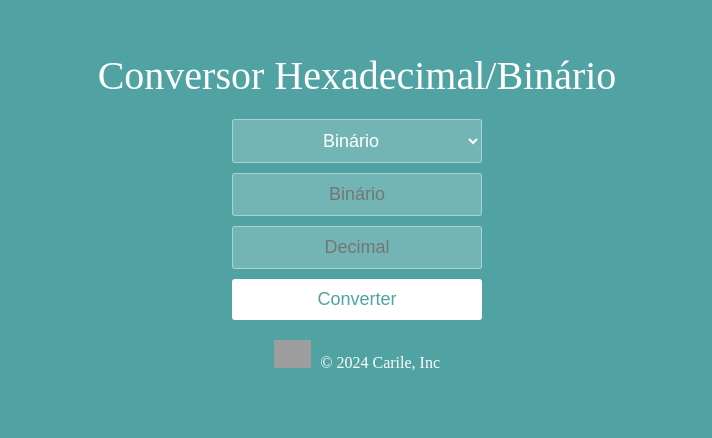
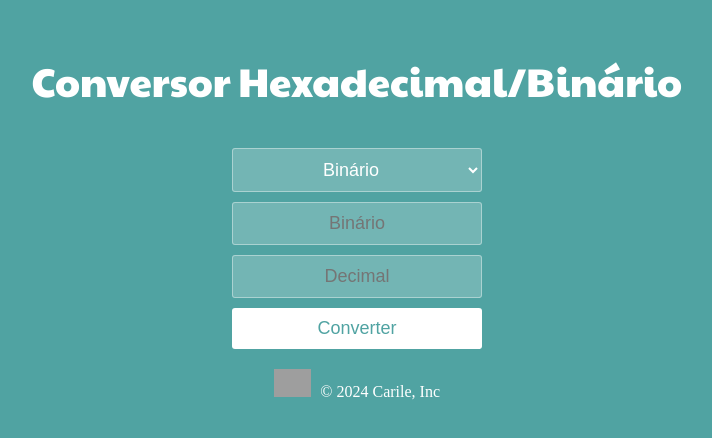
Before and after one commit to carolliie/hexadecimal-converter, a React (Create React App) app: page / in a window 1280 px wide. Shown: the part 136-574 px from the top of the page, without its empty margins (283-995 px from the left). Built offline with nearby package versions, Linux system fonts and the light colour scheme; grey boxes are pictures that could not be loaded.

Commit message:
title font

```diff
--- a/public/styles.css
+++ b/public/styles.css
@@ -28,7 +28,7 @@ form {
   position: relative;
 }
 
-title h1 {
+.title {
   font-family: "Paytone One", sans-serif;
   font-weight: 400;
   font-style: normal;
--- a/src/components/Form.jsx
+++ b/src/components/Form.jsx
@@ -41,7 +41,7 @@ function Form() {
 
   return (
     <div>
-      <h1 className="title">Conversor Hexadecimal/Binário</h1>
+      <h1 class="title">Conversor Hexadecimal/Binário</h1>
       <form className="form">
         <select value={selectedOption} onChange={handleOptionChange}>
           <option value="Binario">Binário</option>
```
